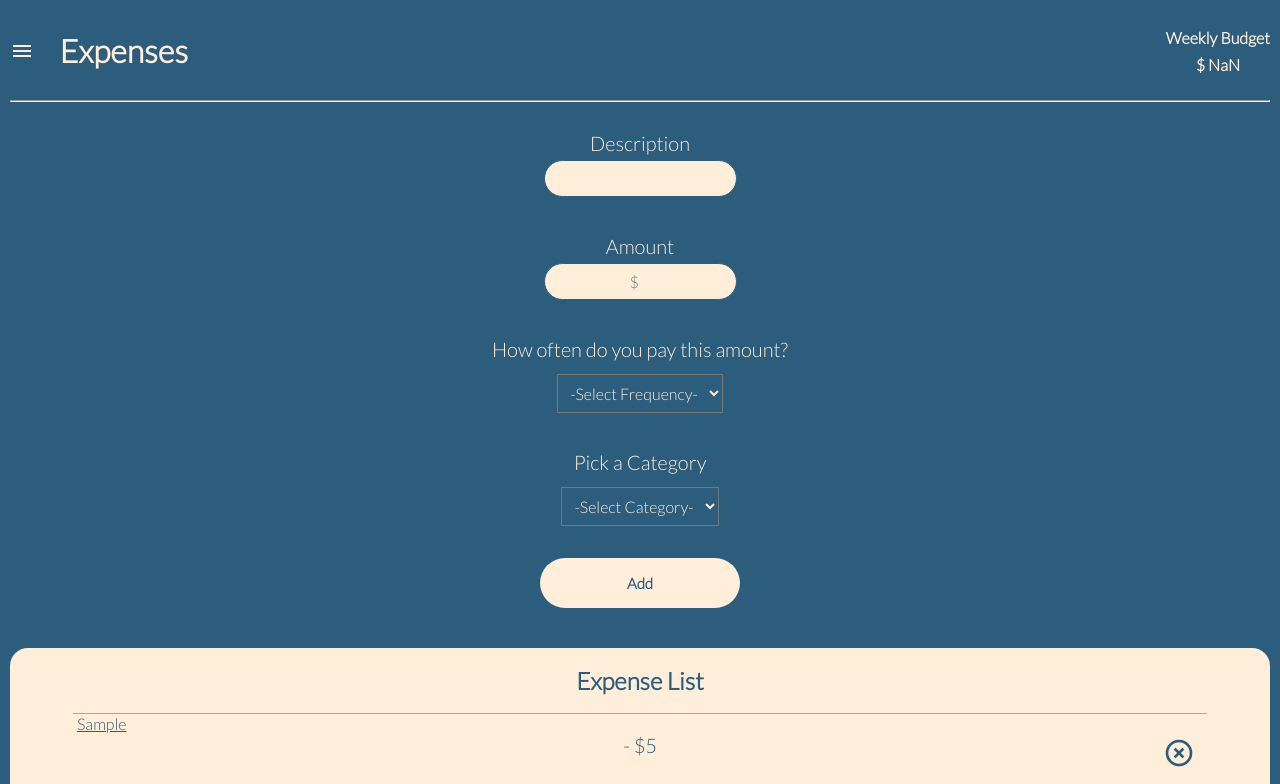
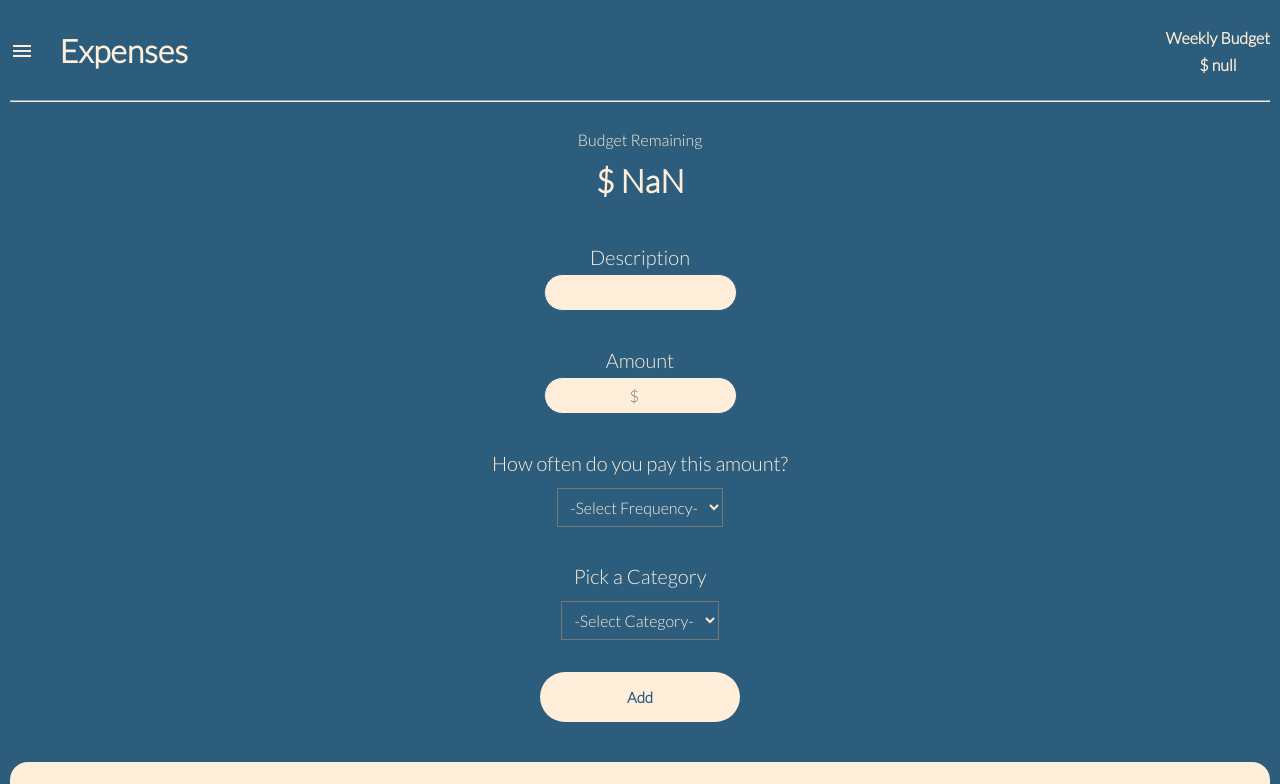
Before and after one commit to Bykerbry/Budget-Buddy, a plain HTML site: page expenses.html in a window 1280 px wide. Both pictures are taken after typing "Sample", "5" into the empty fields and a click on the button "Add". Shown: the top 784 px of the page. Drawn offline with Linux system fonts and the light colour scheme.

Commit message:
Added a live & static budget to expenses so total as well as counting total can be easily viewed. Also added focus to the btns to improve accesibility and improve experince when tabbing through the form.

```diff
--- a/expenses.html
+++ b/expenses.html
@@ -25,13 +25,17 @@
             <div id="exp-header-right">
                 <div>
                     <p>Weekly Budget</p>
-                    <p id="weekly-budget"></p>
+                    <p id="weekly-budget-static"></p>
                 </div>
             </div>
         </header>
         <hr>
         <main>
             <form action="submit" id="exp-form">
+                <div class="exp-form-child">
+                    <p>Budget Remaining</p>
+                    <h1 id="weekly-budget-live"></h1>
+                </div>
                 <div class="exp-form-child">
                     <label for="exp-description">Description</label>
                     <input type="text" name="exp-description" id="exp-description">
--- a/script.js
+++ b/script.js
@@ -4,14 +4,15 @@
 const $inc = document.getElementById('Income');
 const $incFrequency = document.getElementById('Income2');
 const $incSubmitBtn = document.getElementById('Submit');
-const $weeklyBudget = document.getElementById('weekly-budget');
+const $staticBudget = document.getElementById('weekly-budget-static')
+const $liveBudget = document.getElementById('weekly-budget-live');
 const $expAddBtn = document.getElementById('exp-add-btn');
-const $expFinishBtn = document.getElementById("exp-finish-btn");
-const $expDescription = document.getElementById("exp-description");
-const $expCategory = document.getElementById("exp-category-selector");
-const $expAmount = document.getElementById("exp-amount");
-const $expFrequency = document.getElementById("exp-frequency-selector");
-const $expListOutput = document.getElementById("exp-list-output");
+const $expFinishBtn = document.getElementById('exp-finish-btn');
+const $expDescription = document.getElementById('exp-description');
+const $expCategory = document.getElementById('exp-category-selector');
+const $expAmount = document.getElementById('exp-amount');
+const $expFrequency = document.getElementById('exp-frequency-selector');
+const $expListOutput = document.getElementById('exp-list-output');
 const $listPlaceholder = document.getElementById('list-placeholder');
 
 // Global Variables that will get values from eventListeners.
@@ -55,8 +56,9 @@ const weeklyBudgetCalc = _ => {
 // Retrieves the value of weekly budget from home.html
 document.addEventListener('readystatechange', _ => {
   console.log(localStorage.getItem('incomeValue'));
-  if($weeklyBudget) {
-    $weeklyBudget.innerText = `$ ${localStorage.getItem('incomeValue')}`;
+  if($liveBudget) {
+    $liveBudget.innerText = `$ ${localStorage.getItem('incomeValue')}`;
+    $staticBudget.innerText = `$ ${localStorage.getItem('incomeValue')}`;
   };
 });
 
@@ -81,7 +83,7 @@ class Expense {
 let createExpense = () => {
   if ($listPlaceholder.style.display !== "none") {
     $listPlaceholder.style.display = 'none';
-    liveBudget = Number($weeklyBudget.innerText.split('').filter(i => i !== '$').join(''));
+    liveBudget = Number($liveBudget.innerText.split('').filter(i => i !== '$').join(''));
   };
 
   let expAmountValue = convertToWeekly($expFrequency.value, Number($expAmount.value));
@@ -96,7 +98,7 @@ let createExpense = () => {
   </div>`);
   liveBudget -= expAmountValue;
   console.log(liveBudget);
-  $weeklyBudget.innerText = `$ ${Math.round(liveBudget)}`;
+  $liveBudget.innerText = `$ ${Math.round(liveBudget)}`;
 
   $expDescription.value = '';
   $expAmount.value = '';
--- a/styles.css
+++ b/styles.css
@@ -38,7 +38,8 @@ button {
     outline: none;
 }
 
-button:hover {
+button:hover,
+button:focus {
     background-color: #2D5D7C;
     color: #FEEEDA;
     border: 1px solid #FEEEDA;
@@ -315,7 +316,8 @@ select{
     margin-bottom: 1em;
 }
 
-#exp-finish-btn:hover {
+#exp-finish-btn:hover,
+#exp-finish-btn:focus {
     background-color: #FEEEDA;
     color: #2D5D7C;
     border: 1px solid #2D5D7C;
```
